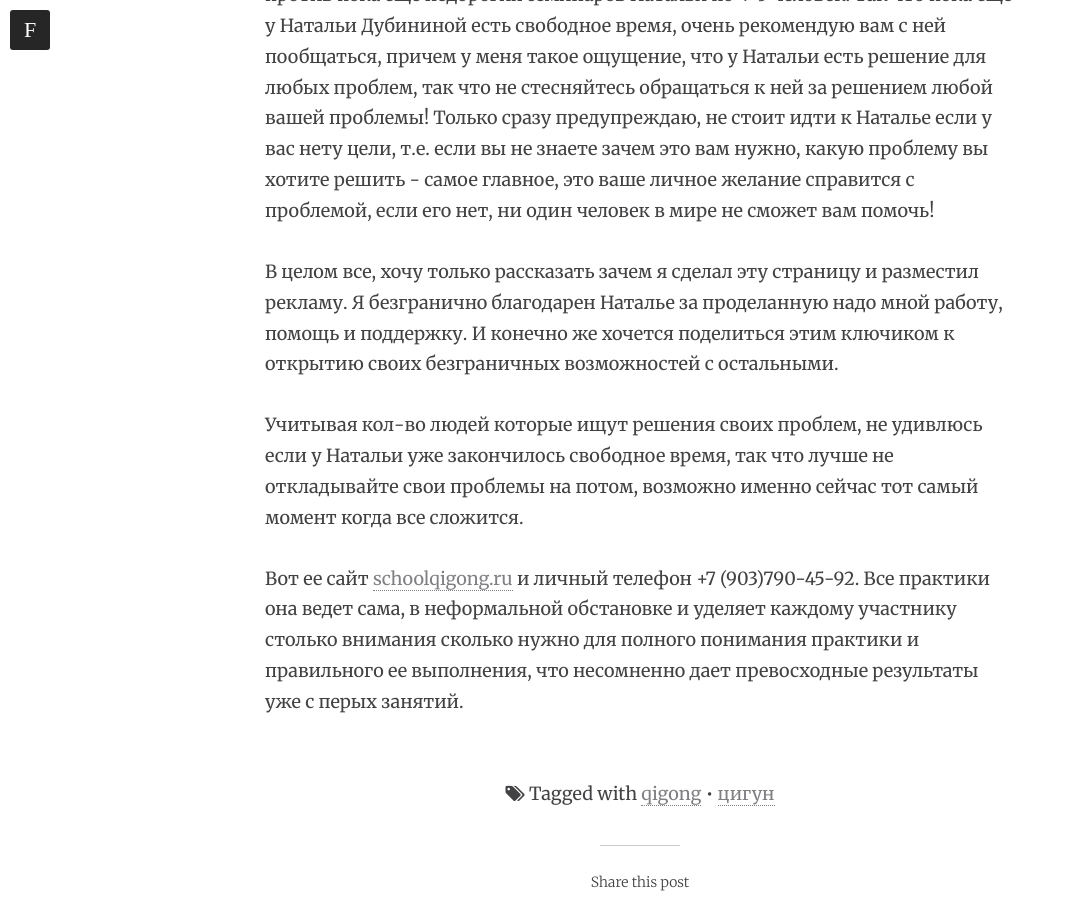
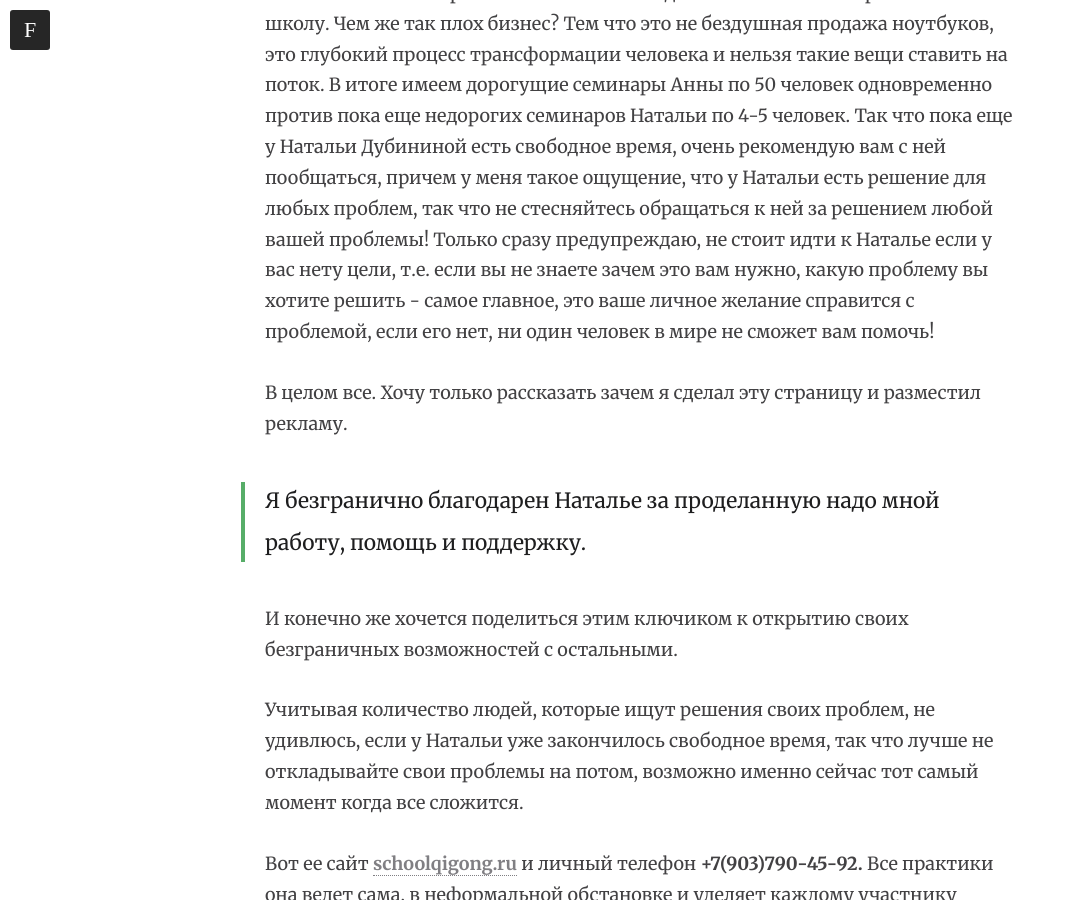
Before and after one commit to coderany/coderany.github.io, a Jekyll site: the page built from _posts/2015-11-26-spasibo-nataliya-dubinina.md, in a window 1280 px wide and 900 px high, scrolled down 1969 px. Shown: the whole window, without its empty margins (0-1065 px from the left). Built offline with Jekyll 4.4.1, drawn with Linux system fonts in a browser that asks for light colours; nearby versions of some CDN libraries; comment, search, counter and statistics services are not loaded; some of the changed text lies outside the part shown.

Commit message:
Update 2015-11-26-spasibo-nataliya-dubinina.md

```diff
--- a/_posts/2015-11-26-spasibo-nataliya-dubinina.md
+++ b/_posts/2015-11-26-spasibo-nataliya-dubinina.md
@@ -15,18 +15,21 @@ published: true
 ---
 > На эту страницу вы попали скорее всего потому что искали Анну Владимирову, я пригласил вас сюда чтобы рассказать о том, где можно найти все то что вы ищите, только лучше и к тому же гораздо дешевле!
 
-**Почему Наталья?**
-
+##Почему Наталья?
 Потому что теперь я живу в Дубаях, бегаю на работу и обратно, встаю рано, успеваю нереально много, чувствую себя замечательно!
 Спасибо Сергею Слюсареву за то что порекомендовал мне Наталью как мастера цигун, прошло буквально пол года а жизнь кардинально поменялась! Начал я с тантры у Сергея, и это было серьезным испытанием для меня и моей жены Оли. После того как мы начали ходить на тантру вместе с Олей и съедили на 9ти дневный ретрит в Сочи, наши отношения начало колбасить не по детски, Спасибо огромное тебе Наталья за то что наставляла меня все это время, в перерывах между починкой моего позвоночника и моего здоровья в целом. Словами просто не передать насколько Наталья в меня вкладывалась. Почему я здесь пишу так много о своих чувствах а не о цигун? Да просто по тому что Цигун не только позволяет мне исправлять накопленые за 15 предыдущих лет проблемы с позвоночником, но и приводит меня в состояние абсолютного нуля. Так я называю состояние когда в моей голове ни одной мысли, и даже если есть - они текут мимо и не тревожат меня, это медитация.
 
+> Цигун это глубокий процесс трансформации человека и его нельзя ставить "на поток".
+
 Наталья начала заниматься цигун 10 лет назад под руководством Анны Владимировой и уже через пол года начала вести семинары, время шло, школа набирала популярнось и естественно наступил момент когда времени Анны начало нехватать на всех желающих. Тут то и разошлись пути Натальи и Анны. Наталья не смогла принять желания Анны делать "бизнес" и открыла свою школу. Чем же так плох бизнес? Тем что это не бездушная продажа ноутбуков, это глубокий процесс трансформации человека и нельзя такие вещи ставить на поток. В итоге имеем дорогущие семинары Анны по 50 человек одновременно против пока еще недорогих семинаров Натальи по 4-5 человек. Так что пока еще у Натальи Дубининой есть свободное время, очень рекомендую вам с ней пообщаться, причем у меня такое ощущение, что у Натальи есть решение для любых проблем, так что не стесняйтесь обращаться к ней за решением любой вашей проблемы! Только сразу предупреждаю, не стоит идти к Наталье если у вас нету цели, т.е. если вы не знаете зачем это вам нужно, какую проблему вы хотите решить - самое главное, это ваше личное желание справится с проблемой, если его нет, ни один человек в мире не сможет вам помочь!
 
-В целом все, хочу только рассказать зачем я сделал эту страницу и разместил рекламу.
-Я безгранично благодарен Наталье за проделанную надо мной работу, помощь и поддержку.
+В целом все. Хочу только рассказать зачем я сделал эту страницу и разместил рекламу.
+
+> Я безгранично благодарен Наталье за проделанную надо мной работу, помощь и поддержку.
+
 И конечно же хочется поделиться этим ключиком к открытию своих безграничных возможностей с остальными.
 
-Учитывая кол-во людей которые ищут решения своих проблем, не удивлюсь если у Натальи уже закончилось свободное время,
+Учитывая количество людей, которые ищут решения своих проблем, не удивлюсь, если у Натальи уже закончилось свободное время,
 так что лучше не откладывайте свои проблемы на потом, возможно именно сейчас тот самый момент когда все сложится.
 
-Вот ее сайт [schoolqigong.ru](http://schoolqigong.ru) и личный телефон +7 (903)790-45-92. Все практики она ведет сама, в неформальной обстановке и уделяет каждому участнику столько внимания сколько нужно для полного понимания практики и правильного ее выполнения, что несомненно дает превосходные результаты уже с перых занятий.
+Вот ее сайт **[schoolqigong.ru](http://schoolqigong.ru)** и личный телефон **+7(903)790-45-92.** Все практики она ведет сама, в неформальной обстановке и уделяет каждому участнику столько внимания сколько нужно для полного понимания практики и правильного ее выполнения, что несомненно дает превосходные результаты уже с перых занятий.
```
